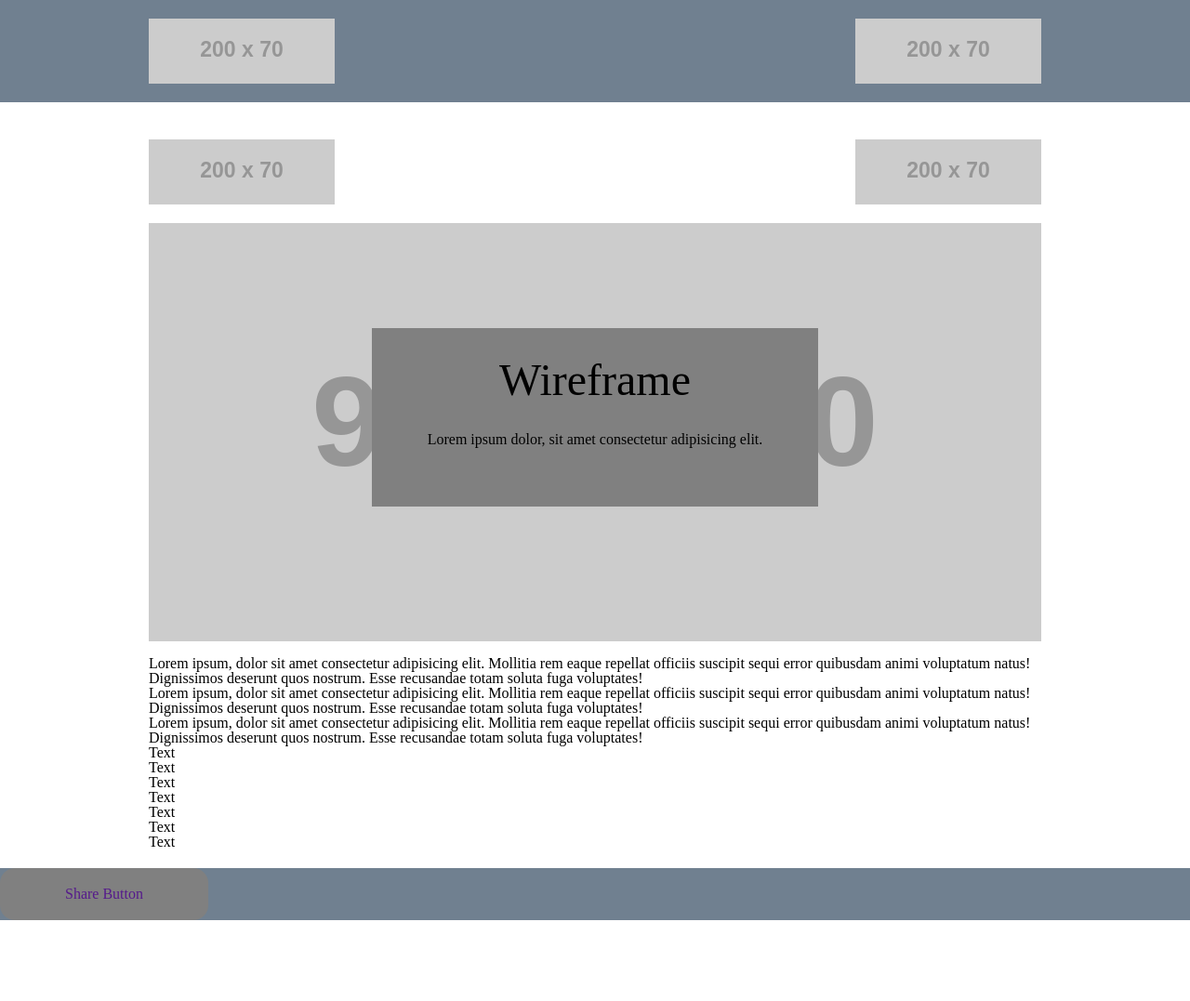
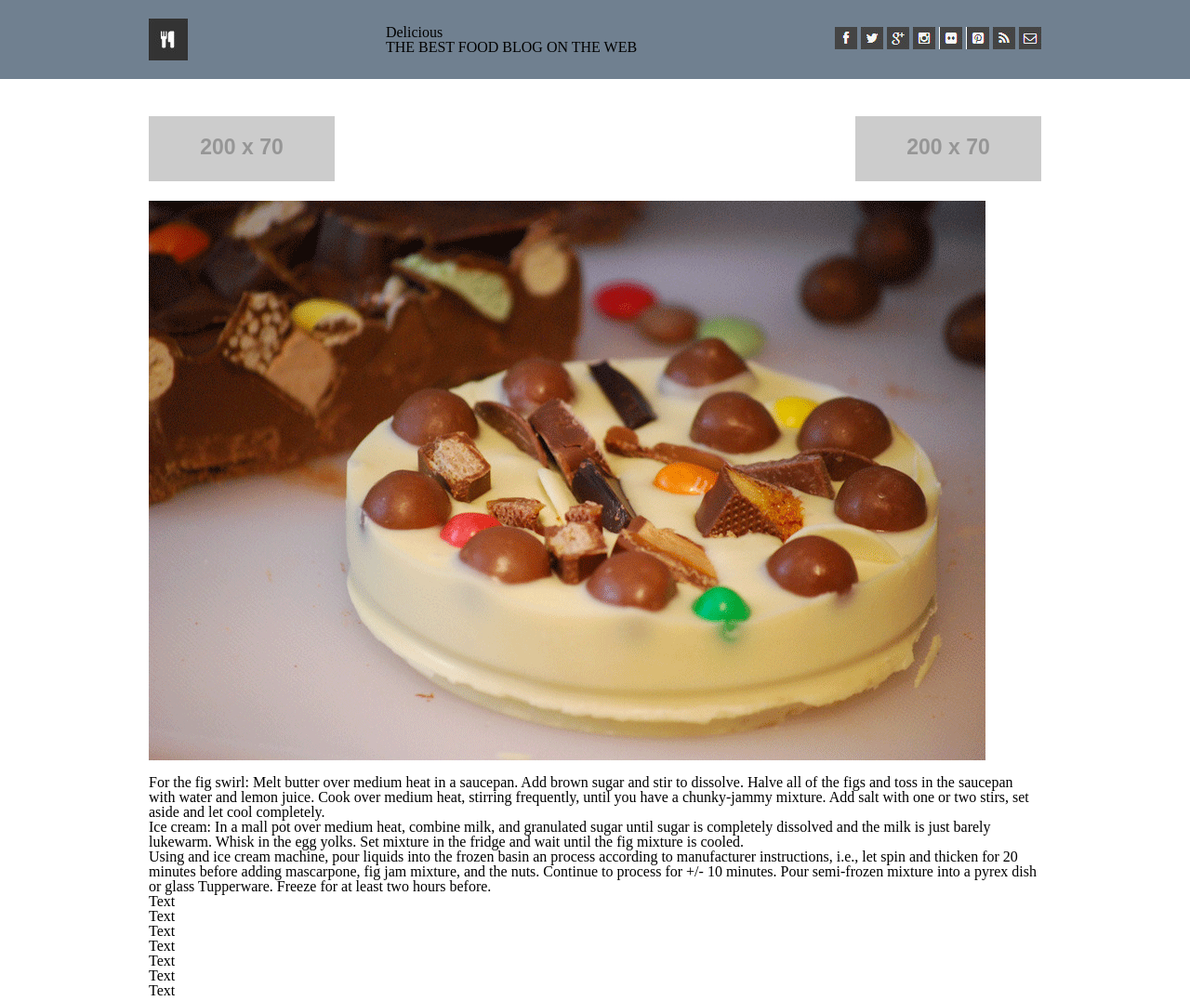
Before and after one commit to PauloMartin90/chocolate_pizza, a plain HTML site: page index.html in a window 1280 px wide. Shown: the top 1077 px of the page at 93% size. Before the commit the page ends 990 px from the top, so only its background shows below. Drawn offline with Linux system fonts and the light colour scheme; placeholder pictures from the web are drawn by us.

Commit message:
updated wireframe with pictures and logo

```diff
--- a/index.html
+++ b/index.html
@@ -8,12 +8,29 @@
 </head>
 
 <body>
+
   <!-- Navigation Bar -->
   <header>
     <div class="wrapper">
       <nav>
-        <img class="logo" src="https://via.placeholder.com/200x70/000000"/>
-        <img class="logo" src="https://via.placeholder.com/200x70/000000"/>
+        <!-- Delicious -->
+        <img class='logo'src='images/logo.png'>
+        <!-- Float <h2> later -->
+        <div id='deliciousLogo'>
+          <h2>Delicious</h2>
+              <p>THE BEST FOOD BLOG ON THE WEB</p>
+        </div>
+    <!-- Little Logo Images -->
+        <div>
+          <img class='logo'src='images/fb-icon.png'>
+          <img class='logo'src='images/twit-icon.png'>
+          <img class='logo'src='images/gp-icon.png'>
+          <img class='logo'src='images/insta-icon.png'>
+          <img class='logo'src='images/flic-icon.png'>
+          <img class='logo'src='images/pint-icon.png'>
+          <img class='logo'src='images/rss-icon.png'>
+          <img class='logo'src='images/mail-icon.png'>
+        </div>
       </nav>
     </div>
   </header>
@@ -32,22 +49,18 @@
 
       <!-- Banner -->
       <section class="hero blade">
-        <img src="https://via.placeholder.com/960x450/000000"/>
-        <div class="hero-text">
-          <h1>Wireframe</h1>
-          <p>Lorem ipsum dolor, sit amet consectetur adipisicing elit.</p>
-        </div>
+        <img src="images/choco-pizza.png"/>
       </section>
 
 
       <!-- Article Section -->
       <section id = "recipe instruction">
           <div>
-              <p>Lorem ipsum, dolor sit amet consectetur adipisicing elit. Mollitia rem eaque repellat officiis suscipit sequi error quibusdam animi voluptatum natus! Dignissimos deserunt quos nostrum. Esse recusandae totam soluta fuga voluptates!</p>
+              <p>For the fig swirl: Melt butter over medium heat in a saucepan. Add brown sugar and stir to dissolve. Halve all of the figs and toss in the saucepan with water and lemon juice. Cook over medium heat, stirring frequently, until you have a chunky-jammy mixture. Add salt with one or two stirs, set aside and let cool completely.</p>
 
-              <p>Lorem ipsum, dolor sit amet consectetur adipisicing elit. Mollitia rem eaque repellat officiis suscipit sequi error quibusdam animi voluptatum natus! Dignissimos deserunt quos nostrum. Esse recusandae totam soluta fuga voluptates!</p>
+              <p>Ice cream: In a mall pot over medium heat, combine milk, and granulated sugar until sugar is completely dissolved and the milk is just barely lukewarm. Whisk in the egg yolks. Set mixture in the fridge and wait until the fig mixture is cooled.</p>
 
-              <p>Lorem ipsum, dolor sit amet consectetur adipisicing elit. Mollitia rem eaque repellat officiis suscipit sequi error quibusdam animi voluptatum natus! Dignissimos deserunt quos nostrum. Esse recusandae totam soluta fuga voluptates!</p>
+              <p>Using and ice cream machine, pour liquids into the frozen basin an process according to manufacturer instructions, i.e., let spin and thicken for 20 minutes before adding mascarpone, fig jam mixture, and the nuts. Continue to process for +/- 10 minutes. Pour semi-frozen mixture into a pyrex dish or glass Tupperware. Freeze for at least two hours before.</p>
           </div>
       </section>
 
```
Also changed, not shown: images/choco-pizza.png (added), images/fb-icon.png (added), images/flic-icon.png (added), images/gp-icon.png (added), images/hr-img.png (added), images/insta-icon.png (added), images/list-bg.png (added), images/logo.png (added), images/mail-icon.png (added), images/pint-icon (1).png (added), images/pint-icon.png (added), images/print-icon.png (added), images/rss-icon.png (added), images/small-logo.png (added), 2 more files.
